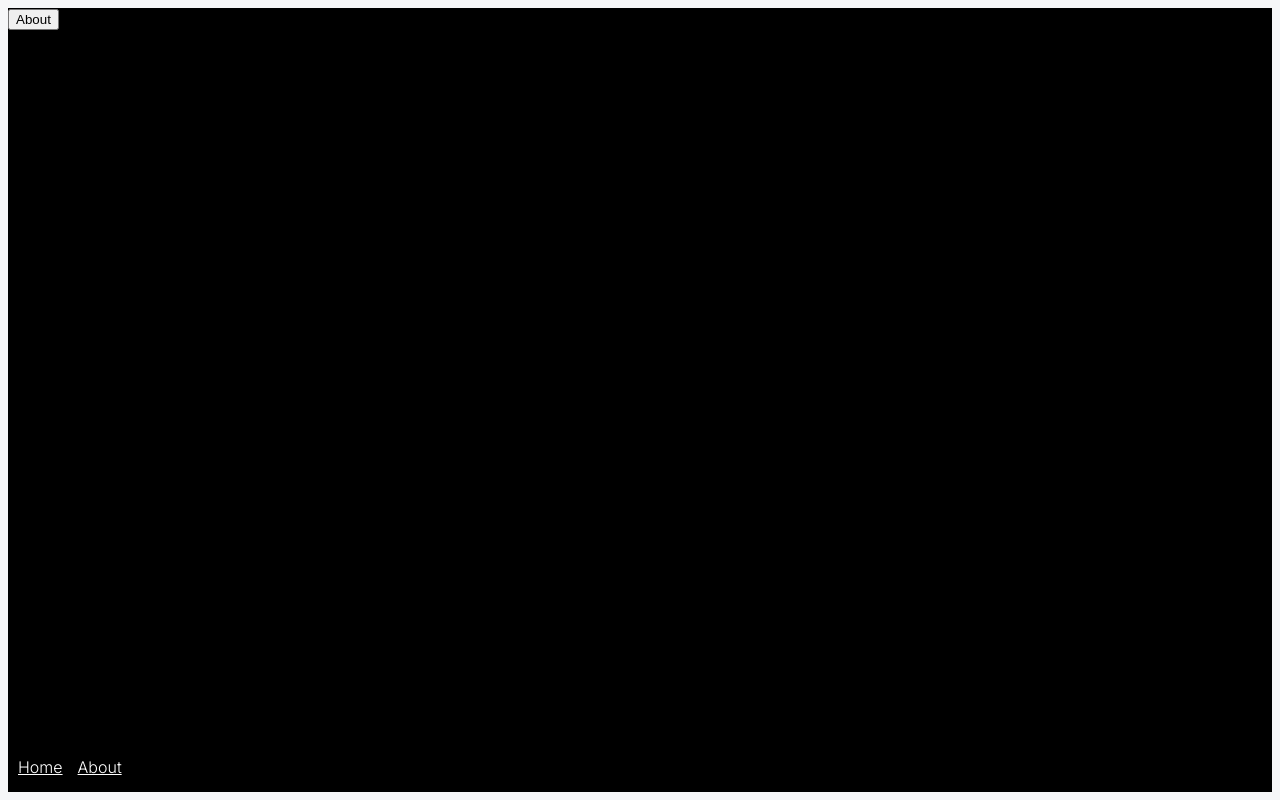
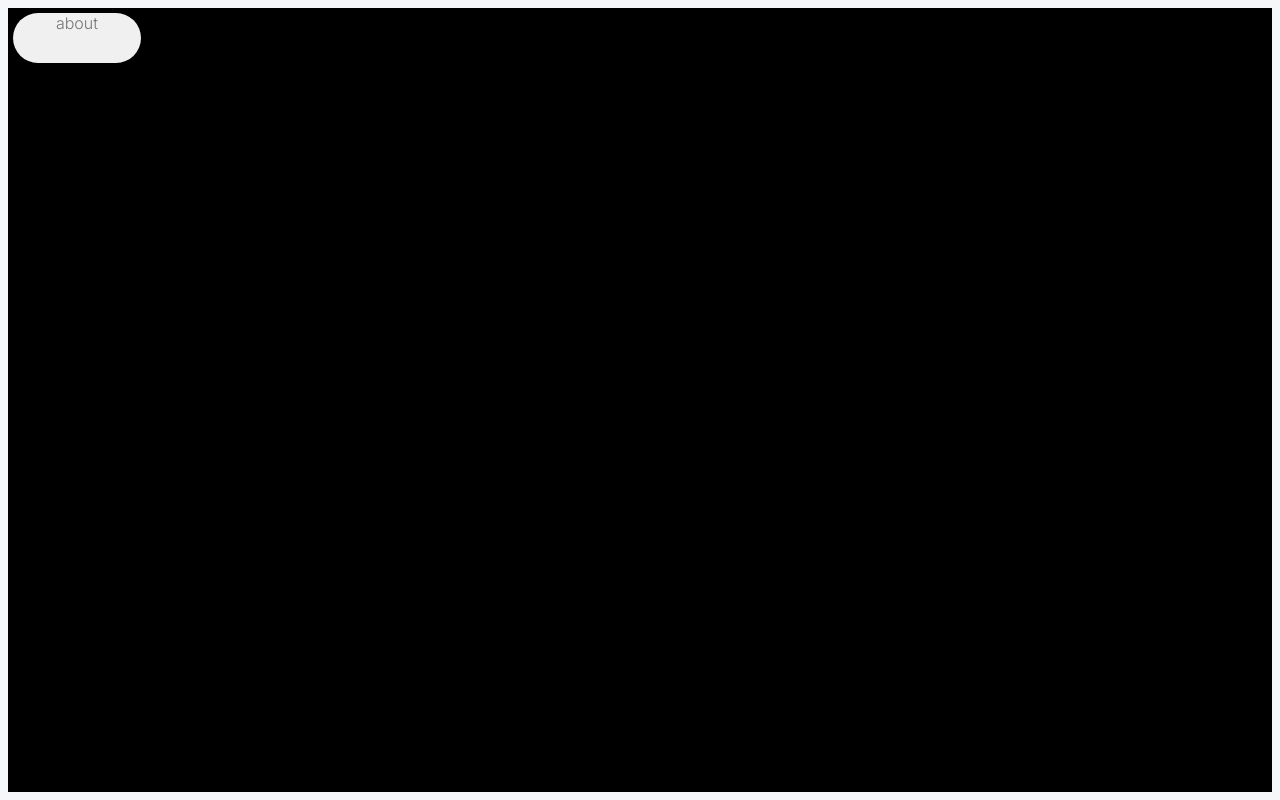
Before and after one commit to thecodesalim/thecodesalim.tech, a Next.js app: page /about in a window 1280 px wide. Built offline with nearby package versions, Linux system fonts and the light colour scheme.

Commit message:
redesigning about and portfolio

```diff
--- /dev/null
+++ b/components/Button.js
@@ -0,0 +1,61 @@
+import React from "react";
+import { motion } from "framer-motion";
+
+export default function Button(props) {
+  const [isOpen, setIsOpen] = React.useState(false);
+
+  const textContent = React.useRef();
+
+  const triggerOpen = () => {
+    setIsOpen(!isOpen);
+    if (isOpen) {
+      textContent.current.textContent = "about";
+    } else {
+      textContent.current.textContent += "fuck";
+    }
+  };
+  const variants = {
+    close: { width: "10%" },
+    open: {
+      width: "30%",
+      height: "30%",
+      transition: {
+        delay: 0.0,
+      },
+    },
+  };
+  return (
+    <motion.div
+      className="button"
+      variants={variants}
+      animate={isOpen ? "open" : "close"}
+      onClick={triggerOpen}
+    >
+      <span className="buttonText" ref={textContent}>
+        about
+      </span>
+
+      <style>
+        {`
+              .button {
+                height: 50px;
+                margin: 5px;
+                border-radius: 50px;
+                background-color: rgba(245, 245, 245, 0.98);
+                color: #757575;
+                z-index: 2;
+                position: absolute;
+              }
+
+              .buttonText {
+                display: grid;
+                justify-content: center;
+                align-content: center;
+              }
+
+
+            `}
+      </style>
+    </motion.div>
+  );
+}
--- a/components/MyLayout.js
+++ b/components/MyLayout.js
@@ -25,7 +25,7 @@ export default function Layout(props) {
         }}
       >
         {props.children}
-        <Header />
+        {/* <Header /> */}
         <style>
           {`
            @import url('https://fonts.googleapis.com/css2?family=Inter:wght@300;400&display=swap');
--- a/pages/about.js
+++ b/pages/about.js
@@ -1,9 +1,11 @@
-import Layout from "../components/MyLayout.js";
 import React from "react";
 import { motion } from "framer-motion";
+import Layout from "../components/MyLayout.js";
+import Button from "../components/Button"
+
 
 export default function About() {
-  const [popUp, setPopUp] = React.useState(false);
+  const [isOpen, setIsOpen] = React.useState(false)
 
   const variants = {
     open: { scale: 1 },
@@ -11,14 +13,13 @@ export default function About() {
   };
 
   const triggerPop = () => {
-    setPopUp(!popUp);
-    console.log(css);
+    setIsOpen(!isOpen);
   };
-  let css = popUp ? "block" : "none";
+  let css = isOpen ? "block" : "none";
   return (
     <Layout bg="#000000">
       <div>
-        <button onClick={triggerPop}>About</button>
+        <Button/>
       </div>
 
       <motion.div
@@ -30,7 +31,7 @@ export default function About() {
           bottom: 300,
         }}
         variants={variants}
-        animate={popUp ? "open" : "closed"}
+        animate={isOpen ? "open" : "closed"}
       >
         <div className="popUp">
           <div className="fullBio">
@@ -57,13 +58,6 @@ export default function About() {
             grid-row: 3;
           }
 
-          .shape {
-            width: 500px;
-            height: 500px;
-            border-radius: 50%;
-            background-color: orangered;
-            margin: 10px;
-          }
           a {
             color: white;
             display: inline-block;
@@ -81,8 +75,8 @@ export default function About() {
             position: absolute;
             z-index: 3;
             border-radius: 5%;
-            width: 500px;
-            height: 500px;
+            width: 320px;
+            height: 300px;
           }
         `}
       </style>
--- a/pages/index.js
+++ b/pages/index.js
@@ -65,6 +65,10 @@ export default function About() {
             margin: 10px;
           }
 
+          .shape:hover {
+            cursor: pointer;
+          }
+
           .name {
             font-weight: 400;
             grid-row: 2;
```
